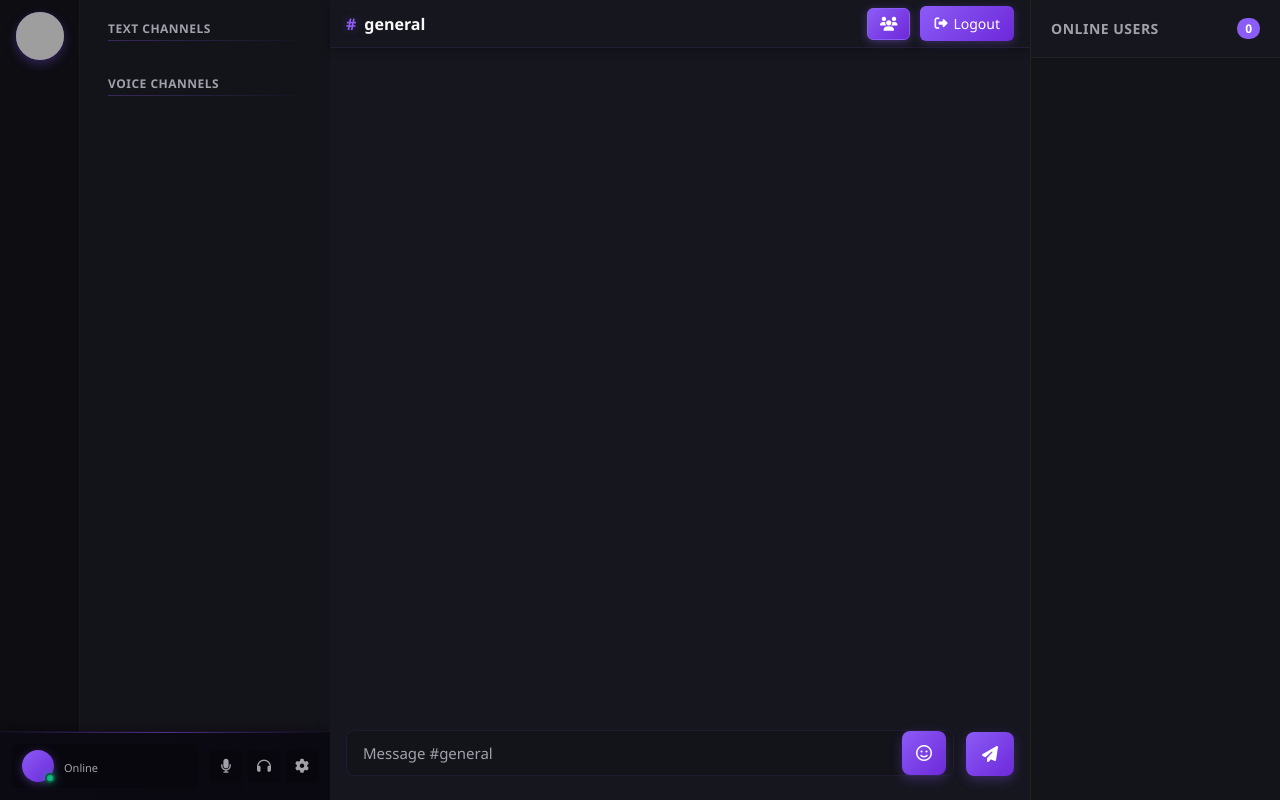
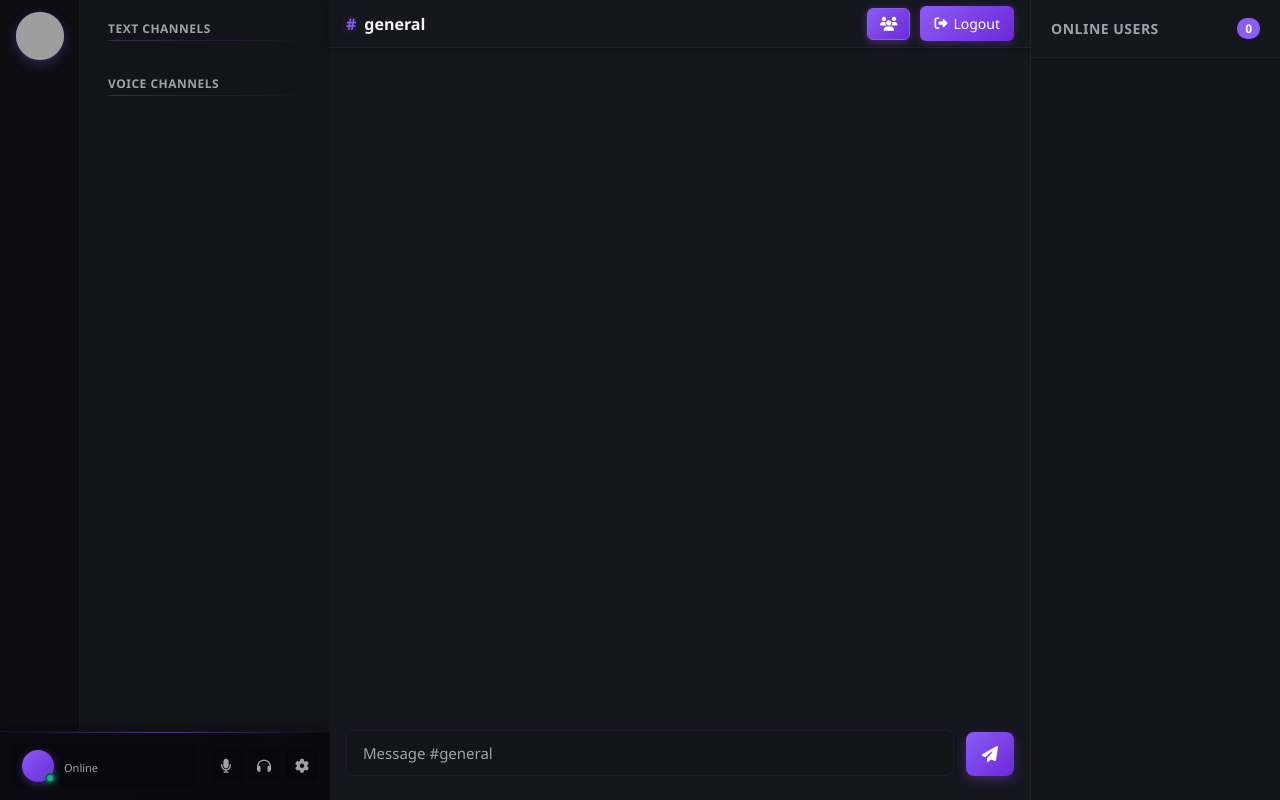
Before and after one commit to PinkLittleKitty/wyvern, a website: page public/chat.html in a window 1280 px wide. Drawn offline with nearby package versions, Linux system fonts and the light colour scheme; no server answers; sample sign-in values are in the browser's storage; grey boxes are pictures that could not be loaded.

Commit message:
Update chat.html

```diff
--- a/public/chat.html
+++ b/public/chat.html
@@ -112,11 +112,6 @@
     <div class="chat-input">
       <div class="chat-input-wrapper">
         <input id="chat-input" placeholder="Message #general" />
-        <div class="chat-input-actions">
-          <button class="chat-input-action-btn" title="Add emoji">
-            <i class="far fa-smile"></i>
-          </button>
-        </div>
       </div>
       <button id="send-button" title="Send message">
         <i class="fas fa-paper-plane"></i>
```
